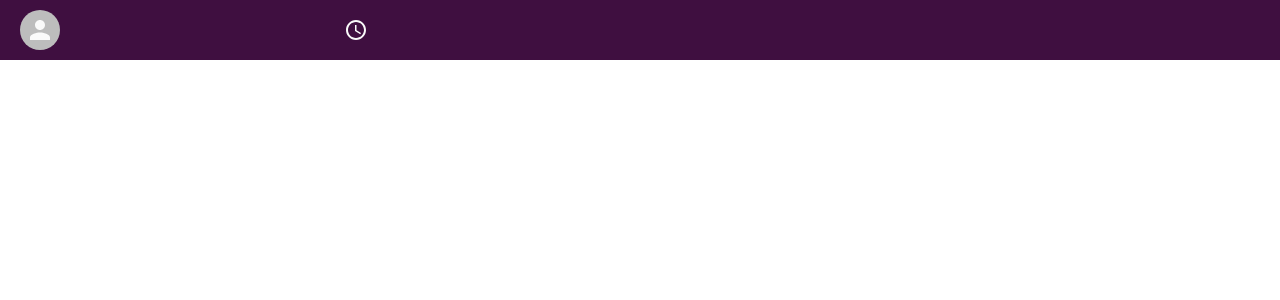
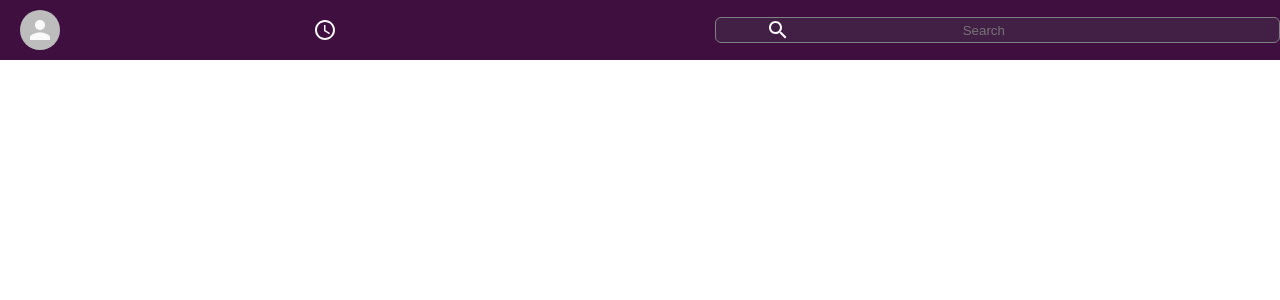
Before and after one commit to sohailshams/slack-clone, a React (Create React App) app: page / in a window 1280 px wide. Shown: the top 300 px of the page. Built offline with nearby package versions, Linux system fonts and the light colour scheme.

Commit message:
Created HeaderSearch styled component-added seach icon and input field and added css to style seach field

```diff
--- a/src/components/Header.js
+++ b/src/components/Header.js
@@ -1,7 +1,13 @@
 import React from 'react';
 import './Header.styles';
-import { HeaderAvatar, HeaderContainer, HeaderLeft } from './Header.styles';
+import {
+  HeaderAvatar,
+  HeaderContainer,
+  HeaderLeft,
+  HeaderSearch,
+} from './Header.styles';
 import AccessTimeIcon from '@material-ui/icons/AccessTime';
+import SearchIcon from '@material-ui/icons/Search';
 
 function Header() {
   return (
@@ -10,6 +16,10 @@ function Header() {
         <HeaderAvatar />
         <AccessTimeIcon />
       </HeaderLeft>
+      <HeaderSearch>
+        <SearchIcon />
+        <input placeholder="Search" />
+      </HeaderSearch>
     </HeaderContainer>
   );
 }
--- a/src/components/Header.styles.js
+++ b/src/components/Header.styles.js
@@ -30,3 +30,22 @@ export const HeaderAvatar = styled(Avatar)`
     opacity: 0.8;
   }
 `;
+
+export const HeaderSearch = styled.div`
+  flex: 0.4;
+  opacity: 1;
+  border-radius: 6px;
+  text-align: center;
+  background-color: #421f44;
+  display: flex;
+  padding: 0 50px;
+  border: 1px gray solid;
+  > input {
+    background-color: transparent;
+    outline: 0;
+    border: none;
+    text-align: center;
+    color: #fafafa;
+    min-width: 30vw;
+  }
+`;
```
